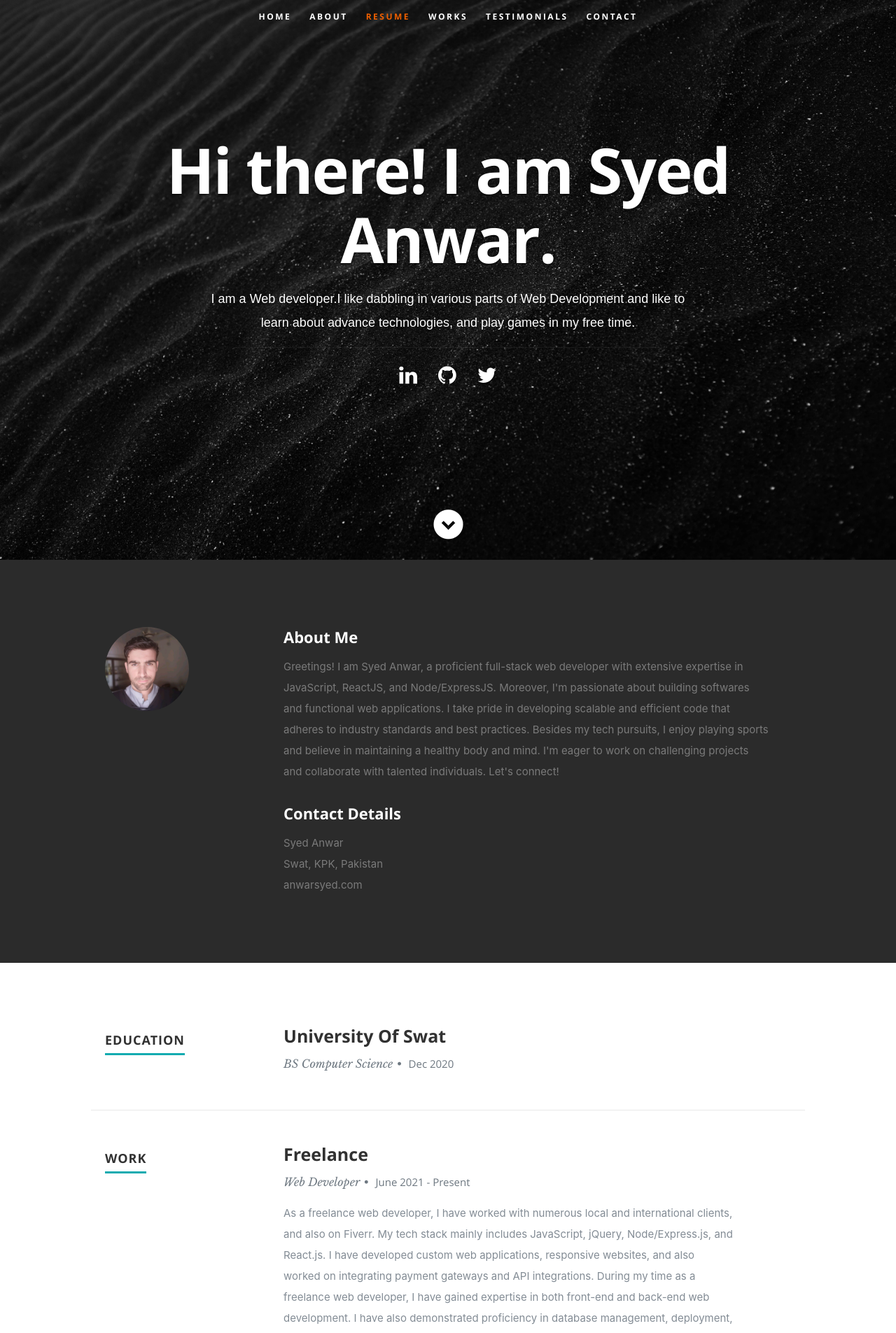
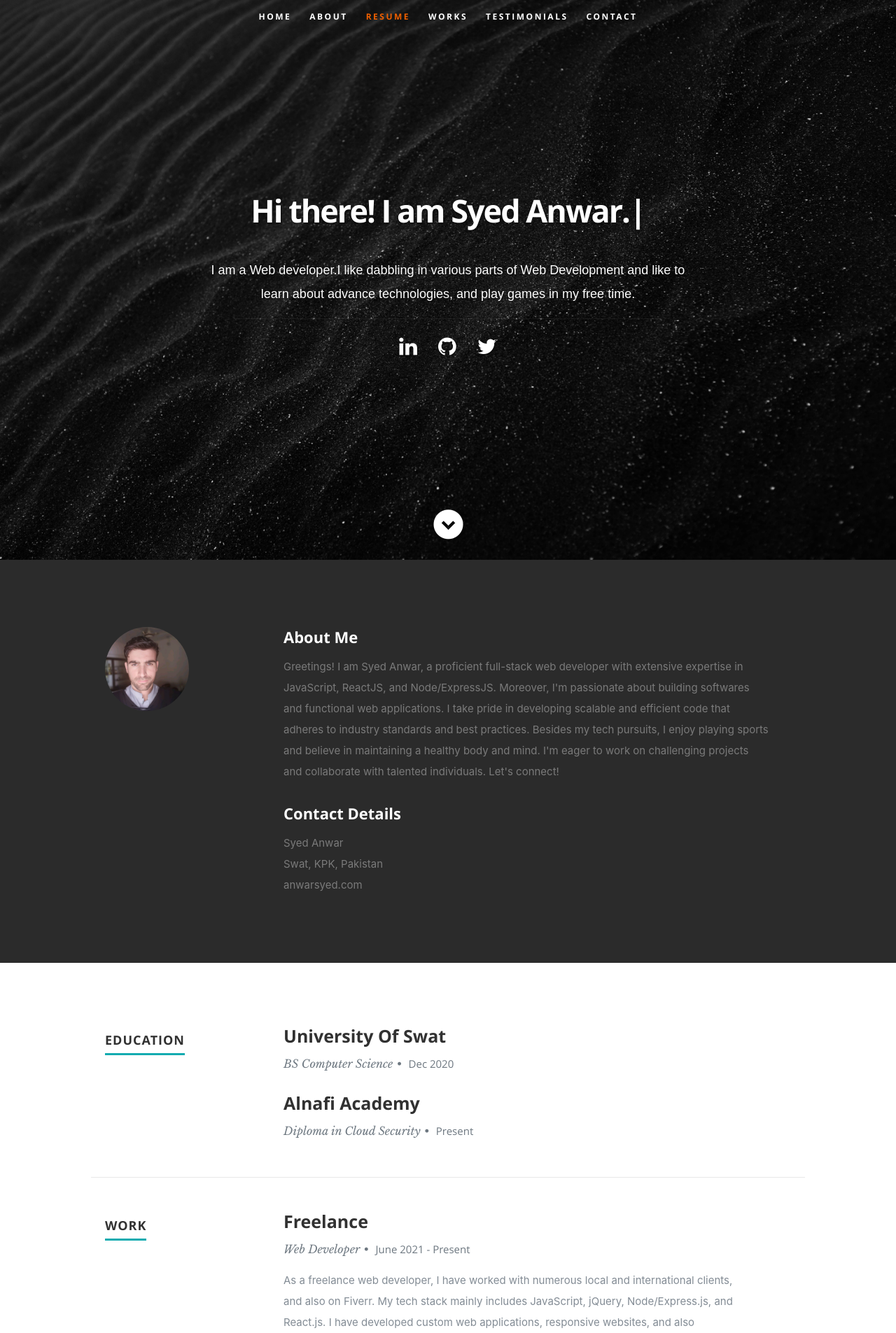
Before and after one commit to anwarkhan0/portfolio, a React (Create React App) app: page / in a window 1280 px wide. Shown: the top 1905 px of the page at 70% size. Built offline with nearby package versions, Linux system fonts and the light colour scheme.

Commit message:
mod: animation added to header

```diff
--- a/package.json
+++ b/package.json
@@ -6,7 +6,8 @@
     "react": "^18.2.0",
     "react-dom": "^18.2.0",
     "react-router-dom": "^6.20.0",
-    "react-scripts": "2.1.1"
+    "react-scripts": "2.1.1",
+    "react-type-animation": "^3.2.0"
   },
   "scripts": {
     "start": "react-scripts start",
--- a/src/components/Header.js
+++ b/src/components/Header.js
@@ -1,51 +1,87 @@
 import React, { Component } from 'react';
+import { TypeAnimation } from 'react-type-animation';
+
+
 export default class Header extends Component {
+
   render() {
     let resumeData = this.props.resumeData;
-    return (
-      <React.Fragment>
-
+    return <React.Fragment>
         <header id="home">
           <nav id="nav-wrap">
-            <a className="mobile-btn" href="#nav-wrap" title="Show navigation">Show navigation</a>
-          <a className="mobile-btn" href="#" title="Hide navigation">Hide navigation</a>
+            <a className="mobile-btn" href="#nav-wrap" title="Show navigation">
+              Show navigation
+            </a>
+            <a className="mobile-btn" href="#" title="Hide navigation">
+              Hide navigation
+            </a>
             <ul id="nav" className="nav">
-               <li className="current"><a className="smoothscroll" href="#home">Home</a></li>
-               <li><a className="smoothscroll" href="#about">About</a></li>
-             <li><a className="smoothscroll" href="#resume">Resume</a></li>
-               <li><a className="smoothscroll" href="#portfolio">Works</a></li>
-               <li><a className="smoothscroll" href="#testimonials">Testimonials</a></li>
-               <li><a className="smoothscroll" href="#contact">Contact</a></li>
+              <li className="current">
+                <a className="smoothscroll" href="#home">
+                  Home
+                </a>
+              </li>
+              <li>
+                <a className="smoothscroll" href="#about">
+                  About
+                </a>
+              </li>
+              <li>
+                <a className="smoothscroll" href="#resume">
+                  Resume
+                </a>
+              </li>
+              <li>
+                <a className="smoothscroll" href="#portfolio">
+                  Works
+                </a>
+              </li>
+              <li>
+                <a className="smoothscroll" href="#testimonials">
+                  Testimonials
+                </a>
+              </li>
+              <li>
+                <a className="smoothscroll" href="#contact">
+                  Contact
+                </a>
+              </li>
             </ul>
           </nav>
 
           <div className="row banner">
             <div className="banner-text">
-               <h1 className="responsive-headline">Hi there! I am {resumeData.name}.</h1>
-               <h3 style={{color:'#fff', fontFamily:'sans-serif '}}>I am a {resumeData.role}.{resumeData.roleDescription}
+
+              <h1 className="responsive-headline">
+              <TypeAnimation sequence={[`Hi there! I am ${resumeData.name}.`, 10000, "", 500] //  Continuing previous Text
+                } style={{ fontSize: "0.5em" }} repeat={Infinity} />
+              </h1>
+              <h3 style={{ color: "#fff", fontFamily: "sans-serif " }}>
+                I am a {resumeData.role}.{resumeData.roleDescription}
               </h3>
-               <hr/>
+              <hr />
               <ul className="social">
-                  {
-                    resumeData.socialLinks && resumeData.socialLinks.map(item =>{
-                      return(
+                {resumeData.socialLinks && resumeData.socialLinks.map(
+                    (item) => {
+                      return (
                         <li key={item.name}>
-                                <a href={item.url} target="_blank"><i className={item.className}></i></a>
+                          <a href={item.url} target="_blank">
+                            <i className={item.className} />
+                          </a>
                         </li>
-                            )
+                      );
                     }
-                    )
-                  }
+                  )}
               </ul>
             </div>
           </div>
 
           <p className="scrolldown">
-            <a className="smoothscroll" href="#about"><i className="icon-down-circle"></i></a>
+            <a className="smoothscroll" href="#about">
+              <i className="icon-down-circle" />
+            </a>
           </p>
-
         </header>
-      </React.Fragment>
-    );
+      </React.Fragment>;
   }
 }
--- a/src/components/UpdateResume.js
+++ b/src/components/UpdateResume.js
@@ -7,19 +7,19 @@ import "./updateResume.css";
 const ResumeForm = () => {
   const [type, setType] = useState("p");
   const [formData, setFormData] = useState(resumeData);
-  const [personalInfo, setPersonalInfo] = ({
-    imagebaseurl: resumeData.imagebaseurl,
-    name: resumeData.name,
-    role: resumeData.role,
-    linkedinId: resumeData.linkedinId,
-    // "skypeid": "Your skypeid",
-    email: resumeData.email,
-    whatsapp: resumeData.whatsapp,
-    roleDescription: resumeData.roleDescription,
-    aboutme: resumeData.aboutme,
-    address: resumeData.address,
-    website: resumeData.website,
-  });
+  // const [personalInfo, setPersonalInfo] = ({
+  //   imagebaseurl: resumeData.imagebaseurl,
+  //   name: resumeData.name,
+  //   role: resumeData.role,
+  //   linkedinId: resumeData.linkedinId,
+  //   // "skypeid": "Your skypeid",
+  //   email: resumeData.email,
+  //   whatsapp: resumeData.whatsapp,
+  //   roleDescription: resumeData.roleDescription,
+  //   aboutme: resumeData.aboutme,
+  //   address: resumeData.address,
+  //   website: resumeData.website,
+  // });
 
   const [socialLinks, setSocialLinks] = useState(resumeData.socialLinks);
 
@@ -28,6 +28,10 @@ const ResumeForm = () => {
   const [work, setWork] = useState(resumeData.work);
 
   const [skills, setSkills] = useState(resumeData.skills);
+
+  const [portfolio, setPortfolio] = useState(resumeData.portfolio);
+
+  const [testimonials, setTestimonials] = useState(resumeData.testimonials);
 
   const handleChange = (e) => {
     e.preventDefault();
@@ -46,15 +50,15 @@ const ResumeForm = () => {
     console.log("Form submitted with data:", formData);
   };
 
-  let socialLinksBlock = resumeData.socialLinks.map((el) => {
+  let socialLinksBlock = socialLinks.map((el, i) => {
     return <label className="block mb-4">
         <span className="text-gray-700">{el.name}:</span>
-        <input type="hidden" value={el.name} name={el.name} />
+        <input type="hidden" value={i} name="index" />
         <input type="text" name="url" value={el.url} onChange={handleChange} />
       </label>;
   });
 
-  let educationBlock = resumeData.education.map((el) => {
+  let educationBlock = education.map((el) => {
     return <label className="block mb-4">
         <span className="text-gray-700">{el.UniversityName}:</span>
         <input type="hidden" value={el.UniversityName} name={el.UniversityName} />
@@ -64,7 +68,7 @@ const ResumeForm = () => {
       </label>;
   });
 
-  let workBlock = resumeData.work.map((el) => {
+  let workBlock = work.map((el) => {
     return <label className="block mb-4">
         <span className="text-gray-700">{el.CompanyName}:</span>
         <input type="hidden" value={el.CompanyName} name={el.CompanyName} />
@@ -75,14 +79,14 @@ const ResumeForm = () => {
       </label>;
   });
 
-  let skillsBlock = resumeData.skills.map( el => {
+  let skillsBlock = skills.map( el => {
     return <label className="block mb-4">
         <span className="text-gray-700">{el.skillname}:</span>
         <input type="text" value={el.skillname} name={el.skillname} />
       </label>;
   })
 
-   let portfolioBlock = resumeData.portfolio.map((el) => {
+   let portfolioBlock = portfolio.map((el) => {
     return <label className="block mb-4">
         <span className="text-gray-700">{el.name}:</span>
         <input type="hidden" value={el.name} name={el.name} />
@@ -92,7 +96,7 @@ const ResumeForm = () => {
       </label>;
   });
 
-  let testmonialsBlock = resumeData.testimonials.map((el) => {
+  let testmonialsBlock = testimonials.map((el) => {
     return <label className="block mb-4">
         <span className="text-gray-700">{el.name}:</span>
         <input type="hidden" value={el.name} name={el.name} />
--- a/src/resumeData.js
+++ b/src/resumeData.js
@@ -41,13 +41,13 @@ let resumeData = {
       YearOfPassing: "2020",
       // "Achievements":"Some Achievements"
     },
-    // {
-    //   "UniversityName":"Some University",
-    //   "specialization":"Some specialization",
-    //   "MonthOfPassing":"Jan",
-    //   "YearOfPassing":"2018",
-    //   "Achievements":"Some Achievements"
-    // }
+    {
+      "UniversityName":"Alnafi Academy",
+      "specialization":"Diploma in Cloud Security",
+      "MonthOfPassing":"",
+      "YearOfPassing":"Present",
+      // "Achievements":"Some Achievements"
+    }
   ],
   work: [
     {
```
Also changed, not shown: 1 other file (tests, documents, lock files or other folders). Lines whose indentation alone changed are shown as unchanged.
